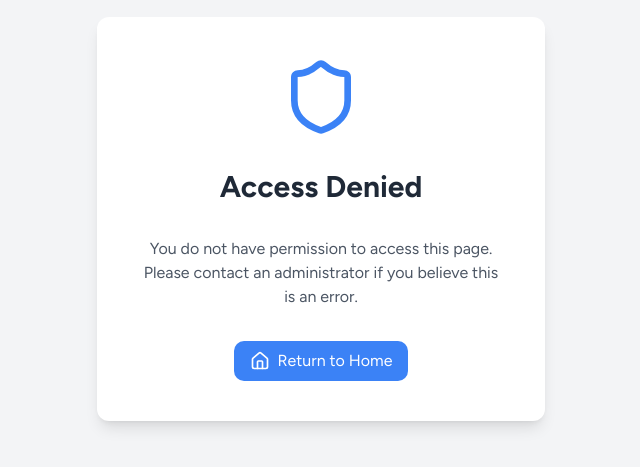
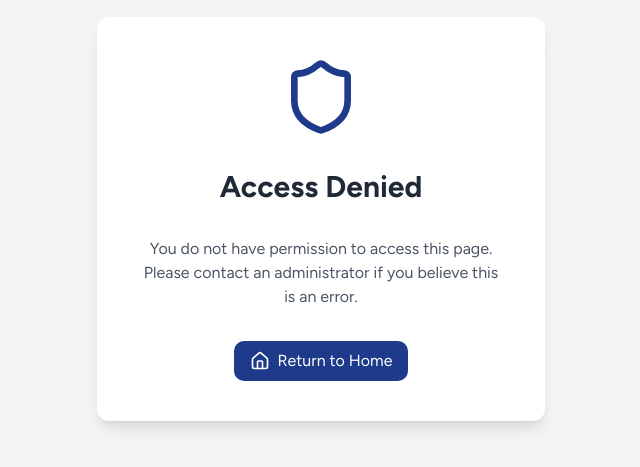
Before and after one commit to rice-apps/mailroom, a Next.js app: page /unauthorized in a window 1280 px wide. Shown: the part 181-648 px from the top of the page, without its empty margins (319-959 px from the left). Built offline with nearby package versions, Linux system fonts and the light colour scheme.

Commit message:
change unauthorized button and icon colors

```diff
--- a/app/unauthorized/page.tsx
+++ b/app/unauthorized/page.tsx
@@ -6,7 +6,7 @@ export default function UnauthorizedPage() {
     <div className="min-h-screen flex items-center justify-center bg-gray-100 px-4">
       <div className="max-w-md w-full space-y-8 bg-white p-10 rounded-xl shadow-lg text-center">
         <div className="flex justify-center">
-          <Shield className="w-20 h-20 text-blue-500" />
+          <Shield className="w-20 h-20 text-blue-900" />
         </div>
         <h1 className="text-3xl font-bold text-gray-800">Access Denied</h1>
         <p className="text-gray-600 mb-6">
@@ -16,7 +16,7 @@ export default function UnauthorizedPage() {
         <div className="flex justify-center space-x-4">
           <Link
             href="/"
-            className="flex items-center px-4 py-2 bg-blue-500 text-white rounded-md hover:bg-blue-600 transition"
+            className="flex items-center px-4 py-2 bg-blue-900 text-white rounded-md hover:bg-blue-800 transition"
           >
             <Home className="mr-2 w-5 h-5" />
             Return to Home
```
